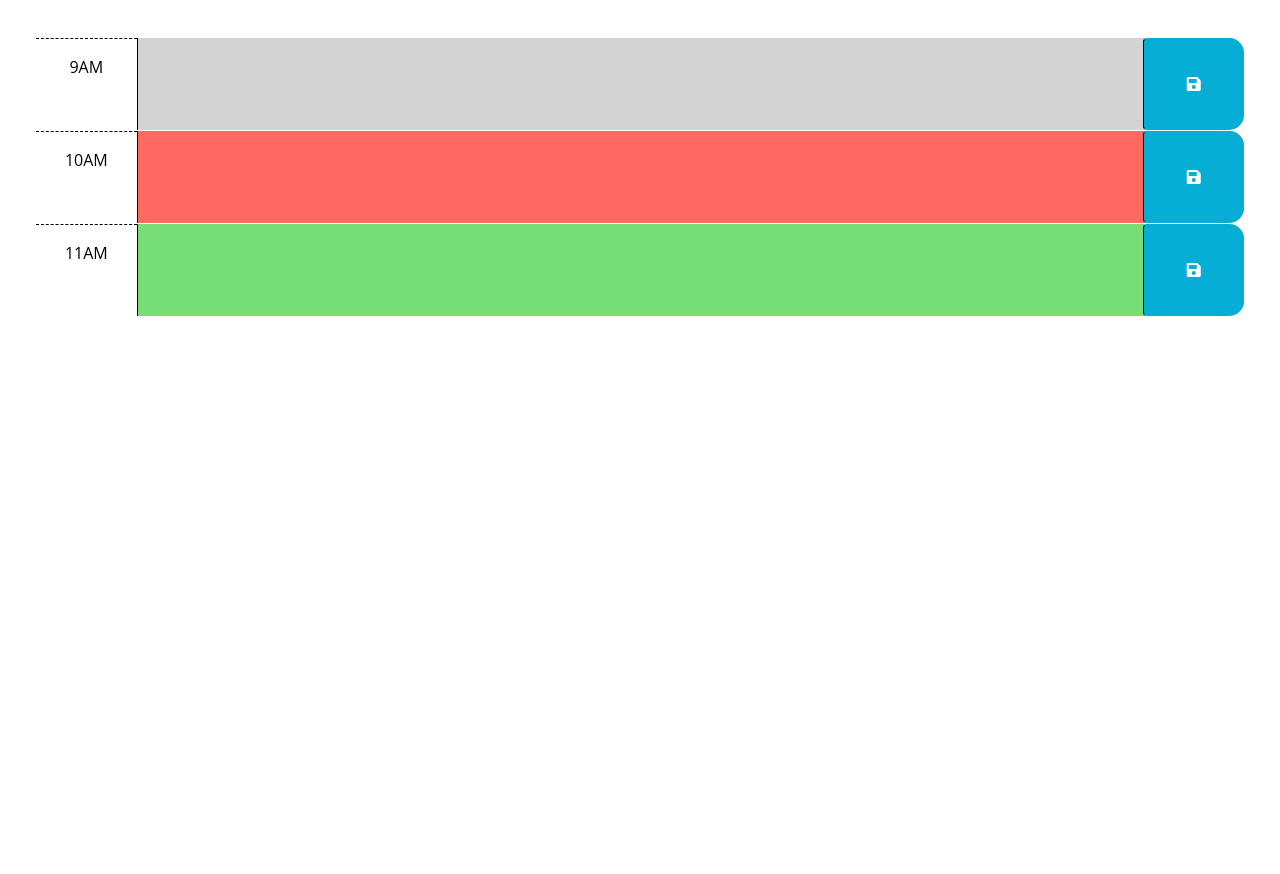
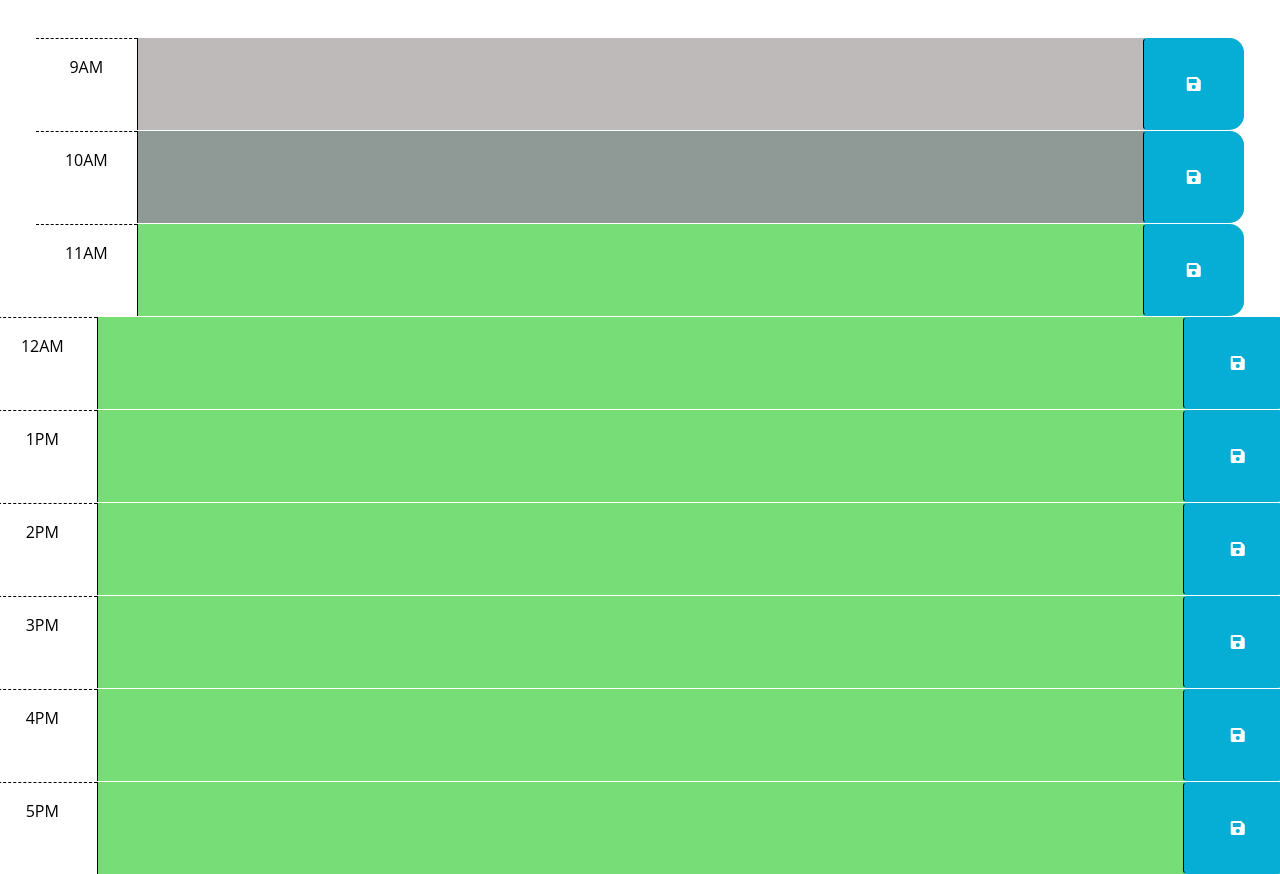
Before and after one commit to Billthebaker/Calendar-app, a plain HTML site: page Develop/index.html in a window 1280 px wide. Shown: the part 260-1134 px from the top of the page. Before the commit the page ends 800 px from the top, so only its background shows below. Drawn offline with nearby package versions, Linux system fonts and the light colour scheme.

Commit message:
added extra slots, not able to save to others yet

```diff
--- a/Develop/index.html
+++ b/Develop/index.html
@@ -60,6 +60,56 @@
       </div>
     </div>
 
+    <div id="hour-11" class="row time-block future">
+      <div class="col-2 col-md-1 hour text-center py-3">12AM</div>
+      <textarea class="col-8 col-md-10 description" rows="3"> </textarea>
+      <button class="btn saveBtn col-2 col-md-1" aria-label="save">
+        <i class="fas fa-save" aria-hidden="true"></i>
+      </button>
+    </div>
+  </div>
+
+  <div id="hour-11" class="row time-block future">
+    <div class="col-2 col-md-1 hour text-center py-3">1PM</div>
+    <textarea class="col-8 col-md-10 description" rows="3"> </textarea>
+    <button class="btn saveBtn col-2 col-md-1" aria-label="save">
+      <i class="fas fa-save" aria-hidden="true"></i>
+    </button>
+  </div>
+</div>
+<div id="hour-11" class="row time-block future">
+  <div class="col-2 col-md-1 hour text-center py-3">2PM</div>
+  <textarea class="col-8 col-md-10 description" rows="3"> </textarea>
+  <button class="btn saveBtn col-2 col-md-1" aria-label="save">
+    <i class="fas fa-save" aria-hidden="true"></i>
+  </button>
+</div>
+</div>
+<div id="hour-11" class="row time-block future">
+  <div class="col-2 col-md-1 hour text-center py-3">3PM</div>
+  <textarea class="col-8 col-md-10 description" rows="3"> </textarea>
+  <button class="btn saveBtn col-2 col-md-1" aria-label="save">
+    <i class="fas fa-save" aria-hidden="true"></i>
+  </button>
+</div>
+</div>
+<div id="hour-11" class="row time-block future">
+  <div class="col-2 col-md-1 hour text-center py-3">4PM</div>
+  <textarea class="col-8 col-md-10 description" rows="3"> </textarea>
+  <button class="btn saveBtn col-2 col-md-1" aria-label="save">
+    <i class="fas fa-save" aria-hidden="true"></i>
+  </button>
+</div>
+</div>
+<div id="hour-11" class="row time-block future">
+  <div class="col-2 col-md-1 hour text-center py-3">5PM</div>
+  <textarea class="col-8 col-md-10 description" rows="3"> </textarea>
+  <button class="btn saveBtn col-2 col-md-1" aria-label="save">
+    <i class="fas fa-save" aria-hidden="true"></i>
+  </button>
+</div>
+</div>
+
     <script src="https://cdnjs.cloudflare.com/ajax/libs/jquery/3.2.1/jquery.min.js"></script>
     <script src="https://cdn.jsdelivr.net/npm/dayjs@1.11.3/dayjs.min.js"
     integrity="sha256-iu/zLUB+QgISXBLCW/mcDi/rnf4m4uEDO0wauy76x7U="
--- a/Develop/style.css
+++ b/Develop/style.css
@@ -31,13 +31,13 @@ textarea {
 }
 
 .past {
-  background-color: #d3d3d3;
-  color: white;
+  background-color: #bebaba;
+  color: rgb(189, 86, 86);
 }
 
 .present {
-  background-color: #ff6961;
-  color: white;
+  background-color: #8f9996;
+  color: rgb(106, 102, 102);
 }
 
 .future {
```
